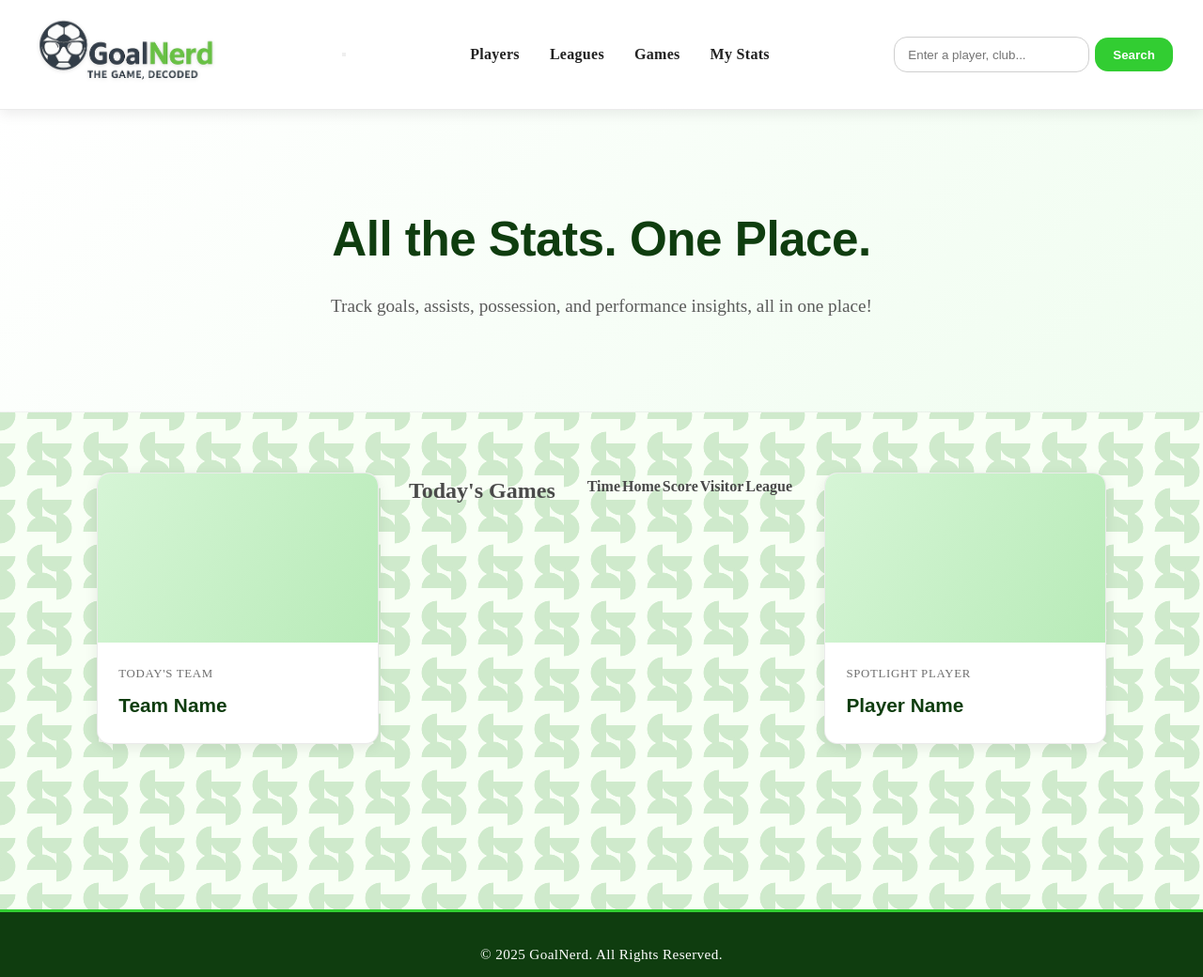
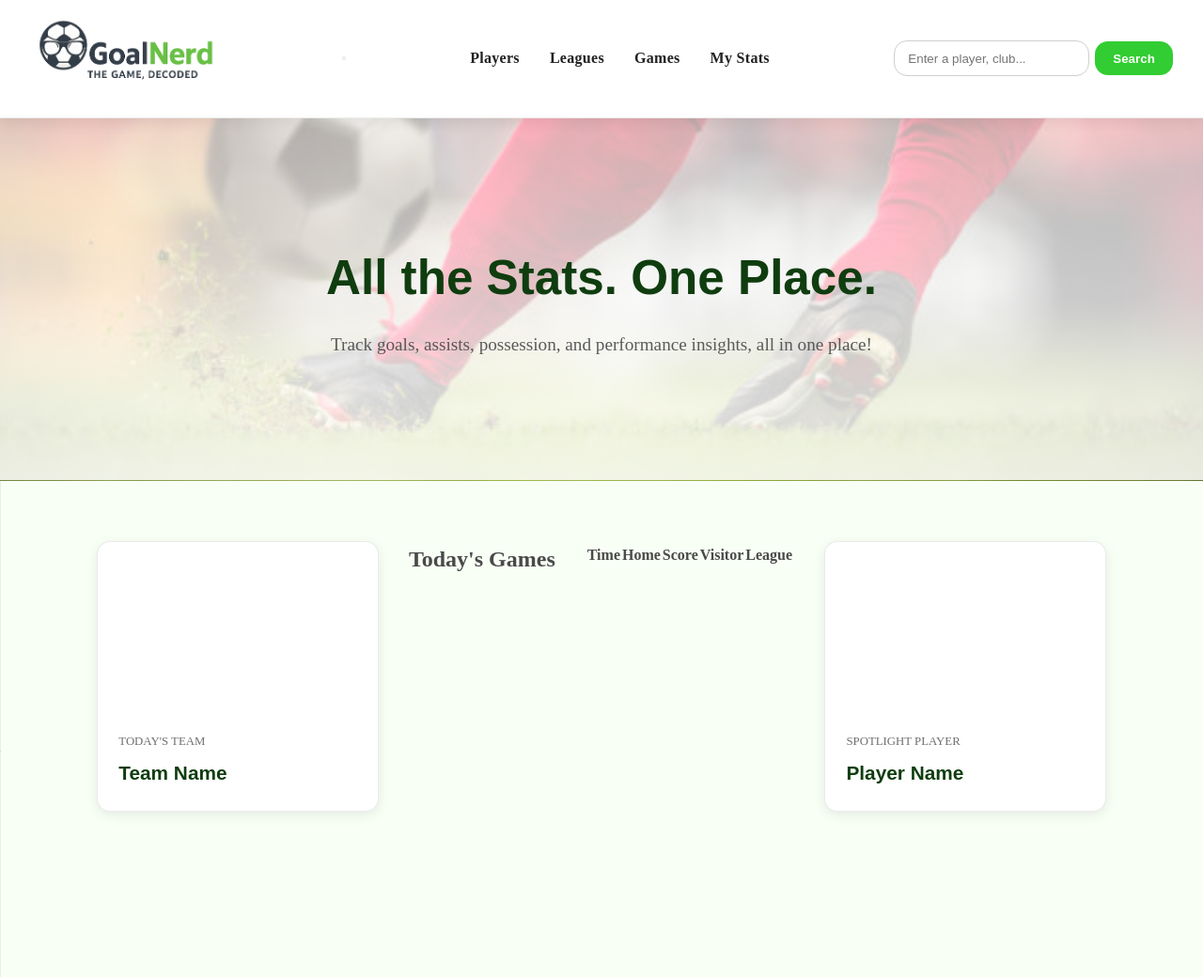
Before and after one commit to kelseyschae/team_project, a website built with Vite: page goalnerd/index.html in a window 1280 px wide. Shown: the top 1040 px of the page at 94% size. Built offline with nearby package versions, Linux system fonts and the light colour scheme; no server answers.

Commit message:
added css

```diff
--- a/goalnerd/css/styles.css
+++ b/goalnerd/css/styles.css
@@ -1,5 +1,5 @@
 :root {
-  --primary-color: #0f3d0f; /* dark green base */
+  --primary-color: #0f3d0f;
   --primary-color-light: #1f5c1f;
   --accent-color: #32cd32;
   --accent-color-dark: #28a428;
@@ -19,39 +19,32 @@
   --glow-green: 0 0 12px rgba(50, 205, 50, 0.35);
 }
 
-/* ---------------------------- */
-/* GLOBAL RESET                 */
-/* ---------------------------- */
+/* GLOBAL RESET */
 * {
   box-sizing: border-box;
   margin: 0;
   padding: 0;
 }
 
+/* 🌐 FULL-SITE HEX BACKGROUND */
 body {
   font-family: var(--font-body);
-  background-color: var(--light-bg);
   color: var(--mid-gray);
   line-height: 1.65;
-  -webkit-font-smoothing: antialiased;
   overflow-x: hidden;
 
-  /* Original pattern */
   background-color: #f8fff5;
+
+  /* soccer hex pattern */
   background-image:
-    radial-gradient(circle at 100% 150%, #cfeacc 24%, rgba(255,255,255,0) 25%),
-    radial-gradient(circle at 0 150%, #cfeacc 24%, rgba(255,255,255,0) 25%),
-    radial-gradient(circle at 50% 100%, #cfeacc 24%, rgba(255,255,255,0) 25%),
-    radial-gradient(circle at 100% 50%, #cfeacc 24%, rgba(255,255,255,0) 25%),
-    radial-gradient(circle at 0 50%, #cfeacc 24%, rgba(255,255,255,0) 25%),
-    radial-gradient(circle at 50% 0, #cfeacc 24%, rgba(255,255,255,0) 25%);
-  background-size: 60px 60px;
-  background-position: 0 0, 30px 0, 15px 26px, 45px 26px, 0 52px, 30px 52px;
+    linear-gradient(90deg, rgba(0, 60, 0, 0.07) 1px, transparent 1px),
+    linear-gradient(60deg, rgba(0, 60, 0, 0.07) 1px, transparent 1px),
+    linear-gradient(120deg, rgba(0, 60, 0, 0.07) 1px, transparent 1px);
+  background-size: 40px 70px;
+  background-attachment: fixed;
 }
 
-/* ---------------------------- */
-/* HEADER                       */
-/* ---------------------------- */
+/* HEADER */
 header {
   background-color: var(--white);
   border-bottom: 1px solid rgba(0,0,0,0.08);
@@ -70,17 +63,14 @@ header {
 }
 
 .logo {
-  display: block;
   max-width: 200px;
   width: 16vw;
   min-width: 80px;
-  transition: transform var(--transition), filter var(--transition);
-  filter: drop-shadow(0 1px 2px rgba(0,0,0,0.12));
+  transition: var(--transition);
 }
 
 .logo:hover {
   transform: scale(1.06);
-  filter: drop-shadow(0 3px 4px rgba(0,0,0,0.18));
 }
 
 /* NAV LINKS */
@@ -105,9 +95,7 @@ header {
   border-bottom-color: var(--accent-color);
 }
 
-/* ---------------------------- */
-/* SEARCH BAR                   */
-/* ---------------------------- */
+/* SEARCH BAR */
 .search-bar {
   display: flex;
   align-items: center;
@@ -119,7 +107,6 @@ header {
   border: 1px solid #cfcfcf;
   border-radius: var(--radius);
   transition: var(--transition);
-  background-color: #fff;
 }
 
 .search-bar input:focus {
@@ -144,31 +131,22 @@ header {
   transform: translateY(-2px);
 }
 
-/* ---------------------------- */
-/* HERO SECTION (UPDATED)       */
-/* ---------------------------- */
+/* ---------------------- */
+/* HERO WITH IMAGE       */
+/* ---------------------- */
 .hero {
+  position: relative;
+  padding: 8rem 2rem;
   text-align: center;
-  padding: 6rem 2rem;
-  position: relative;
-  overflow: hidden;
-  background: linear-gradient(135deg, var(--white) 0%, #f0fdf0 100%);
-  border-bottom: 1px solid rgba(0,0,0,0.05);
-}
 
-/* Background hero image */
-.hero::before {
-  content: "";
-  position: absolute;
-  inset: 0;
-  background-image: url("../pictures/hero.jpg");
+  background-image:
+    linear-gradient(rgba(255,255,255,0.68), rgba(255,255,255,0.85)),
+    url("../pictures/hero.jpg");
   background-size: cover;
   background-position: center;
   background-repeat: no-repeat;
 
-  filter: brightness(0.55) blur(2px);
-  opacity: 0.55;
-  z-index: -1;
+  border-bottom: 1px solid rgba(0,0,0,0.05);
 }
 
 .hero h1 {
@@ -176,21 +154,17 @@ header {
   font-size: clamp(2.2rem, 5vw, 3.2rem);
   font-weight: 700;
   color: var(--primary-color);
-  letter-spacing: -0.5px;
   margin-bottom: 0.8rem;
 }
 
 .hero p {
-  font-size: 1.2rem;
   max-width: 650px;
   margin: 0 auto;
-  color: var(--mid-gray);
+  font-size: 1.2rem;
   opacity: 0.9;
 }
 
-/* ---------------------------- */
-/* FEATURED CARDS               */
-/* ---------------------------- */
+/* FEATURED CARDS */
 .featured {
   display: flex;
   justify-content: center;
@@ -207,7 +181,6 @@ header {
   border: 1px solid rgba(0,0,0,0.08);
   box-shadow: var(--shadow-soft);
   transition: var(--transition);
-  cursor: pointer;
   display: flex;
   flex-direction: column;
 }
@@ -219,16 +192,8 @@ header {
 
 .card-image {
   height: 180px;
-  background-size: cover !important;
-  background-position: center !important;
-  background-repeat: no-repeat !important;
-}
-
-.card-image.placeholder {
-  background: linear-gradient(120deg, #d6f5d6, #b8ebb8);
-  display: flex;
-  align-items: center;
-  justify-content: center;
+  background-size: cover;
+  background-position: center;
 }
 
 .card-content {
@@ -239,7 +204,6 @@ header {
   font-size: 0.8rem;
   color: #6f6f6f;
   text-transform: uppercase;
-  letter-spacing: 0.7px;
 }
 
 .card-title {
@@ -249,50 +213,26 @@ header {
   color: var(--primary-color);
 }
 
-/* ---------------------------- */
-/* FOOTER                       */
-/* ---------------------------- */
+/* FOOTER */
 footer {
   padding: 2rem 1rem;
   background-color: var(--primary-color);
   color: var(--white);
   text-align: center;
-  font-size: 0.95rem;
   margin-top: 7rem;
-  letter-spacing: 0.4px;
   border-top: 3px solid var(--accent-color);
 }
 
-/* ---------------------------- */
-/* RESPONSIVE                   */
-/* ---------------------------- */
+/* RESPONSIVE */
 @media (max-width: 768px) {
-
-  .hamburger {
-    display: flex;
-    order: 2;
+  .hero {
+    padding: 6rem 1.4rem;
   }
-
   .nav-links {
     gap: 1.2rem;
-    font-size: 0.95rem;
   }
-
-  .hero {
-    padding: 4rem 1.4rem;
-  }
-
   .featured {
     flex-direction: column;
     align-items: center;
   }
 }
-
-/* ---------------------------- */
-/* PAGE-SPECIFIC                */
-/* ---------------------------- */
-.players-page {
-  margin: 0 auto;
-  margin-top: 100px;
-  max-width: 75%;
-}
```
